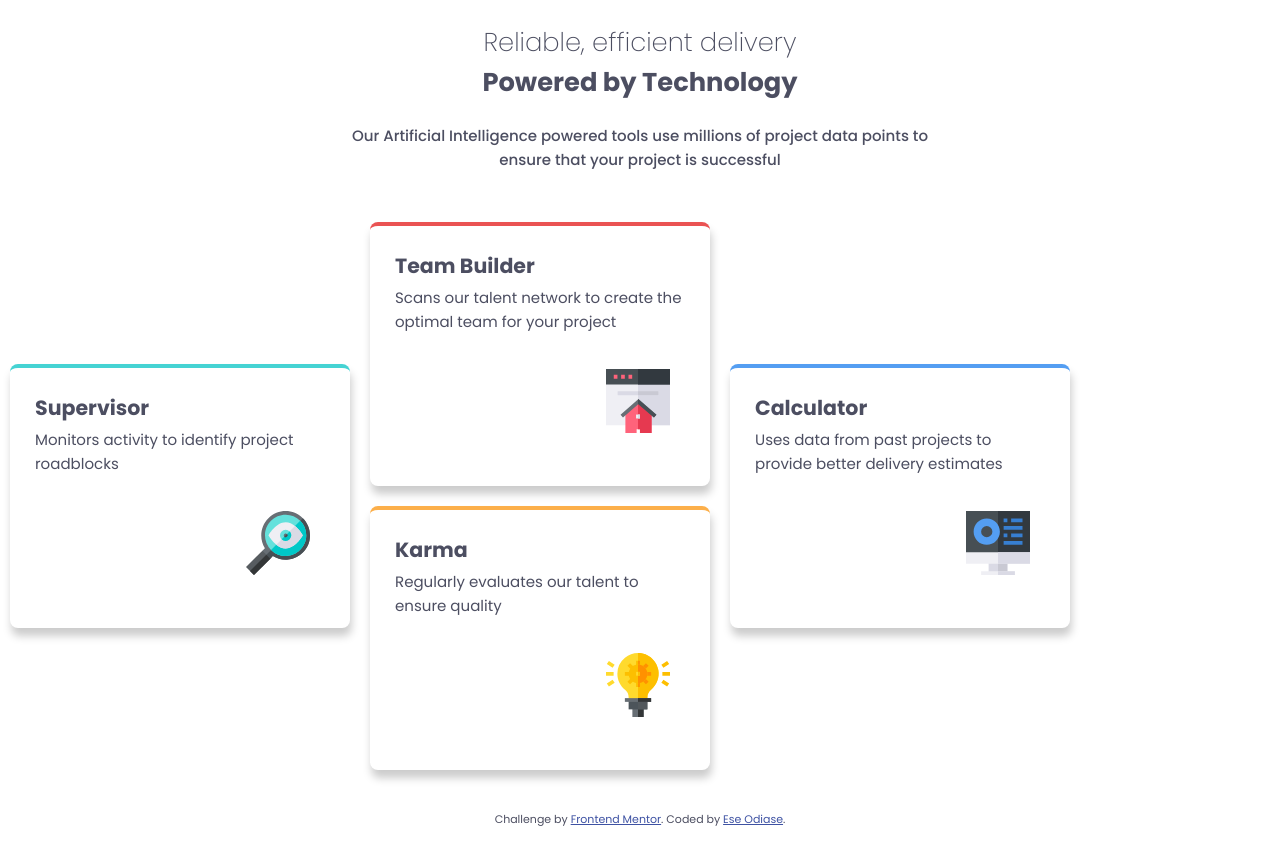
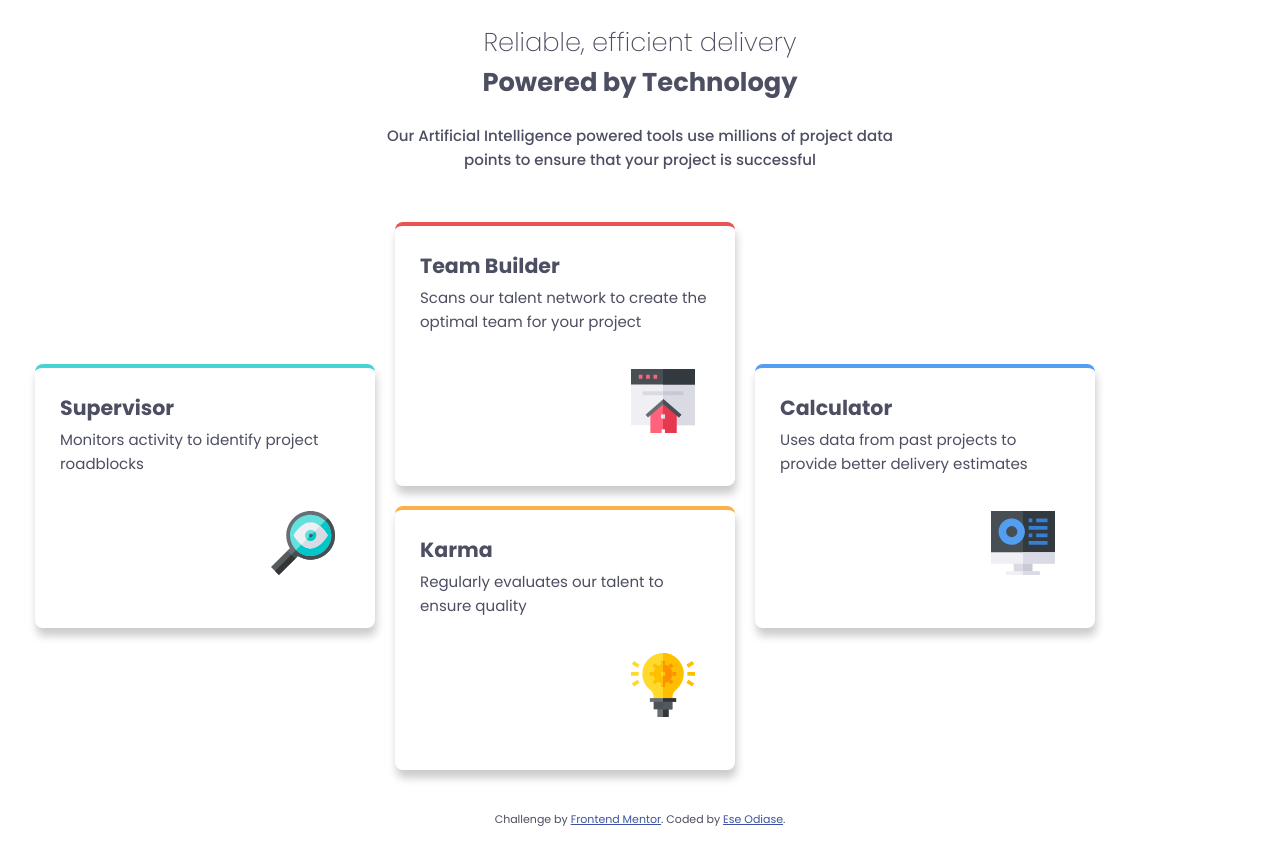
Before and after one commit to eseodiase/four-card-feature-section, a plain HTML site: page index.html in a window 1280 px wide. Drawn offline with Linux system fonts and the light colour scheme.

Commit message:
first section after main fixed to own it's own class name.

```diff
--- a/index.html
+++ b/index.html
@@ -20,7 +20,7 @@
 <body>
 
   <main>
-    <section aria-labelledby="main-heading">
+    <section class="main-section" aria-labelledby="main-heading">
       <h1 id="main-heading">Reliable, efficient delivery</h1>
       <h2>Powered by Technology</h2>
       <p class="top_paragraph">
--- a/src/style.css
+++ b/src/style.css
@@ -34,7 +34,7 @@ main {
   display: flex;
   justify-content: center;
   align-items: center;
-  margin-inline: 1.5625rem;
+
 }
 
 #main-heading {
@@ -63,8 +63,9 @@ h3 {
   color: var(--h2-h3-color);
 }
 
-section {
+.main-section {
   text-align: center;
+  margin-inline: 1.5625rem;
   margin-block-start: 3.75rem;
 }
 
@@ -148,7 +149,7 @@ h3 {
 }
 
 @media (min-width: 37.5rem) {
-  main {
+  .main-section {
     margin-inline: 6.25rem;
   }
 }
@@ -158,11 +159,8 @@ h3 {
     font-size: var(--primary-font2);
   }
 
-  main {
-    margin-inline: auto;
-  }
-
-  section {
+  .main-section {
+    margin-inline: 1.5625rem;
     margin-block-start: 0.5rem;
   }
 
```
